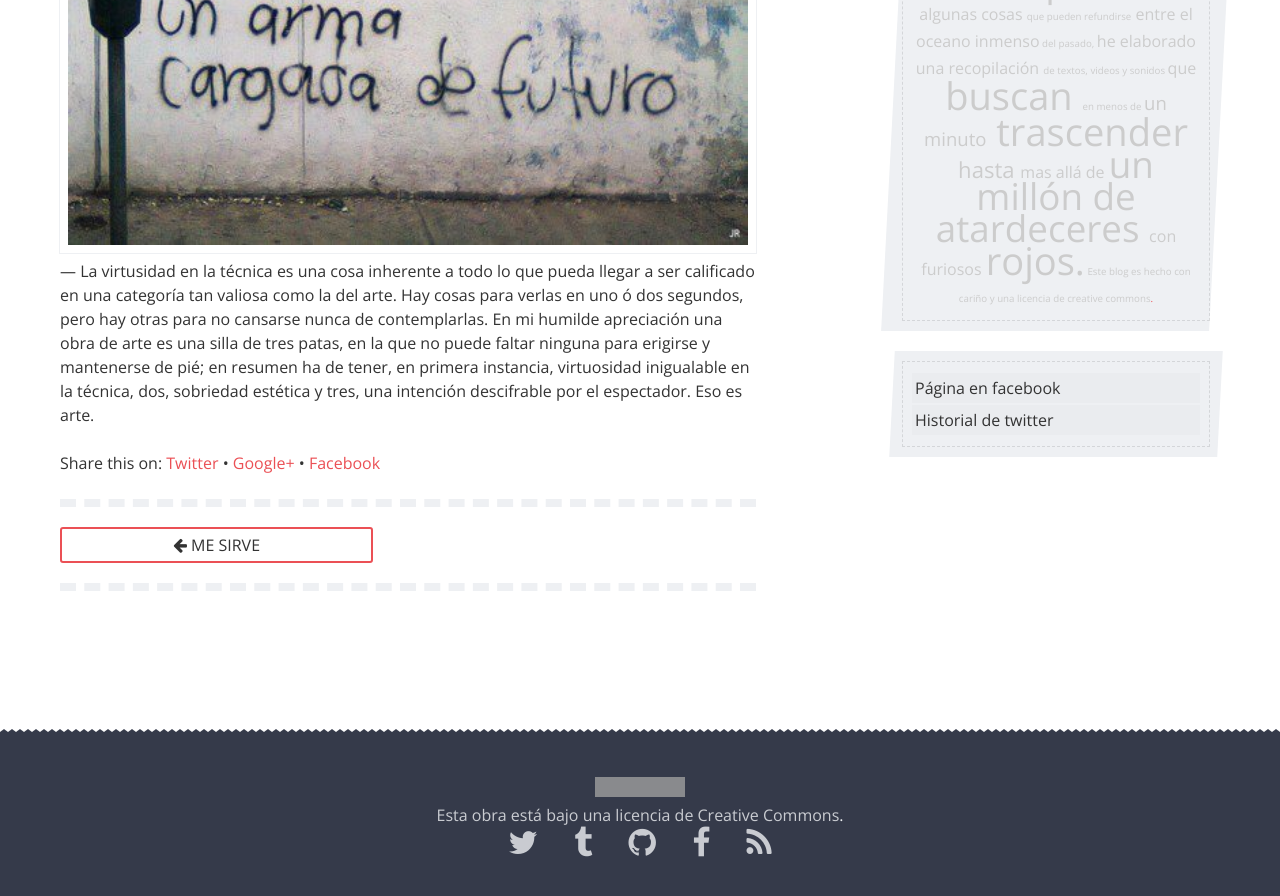
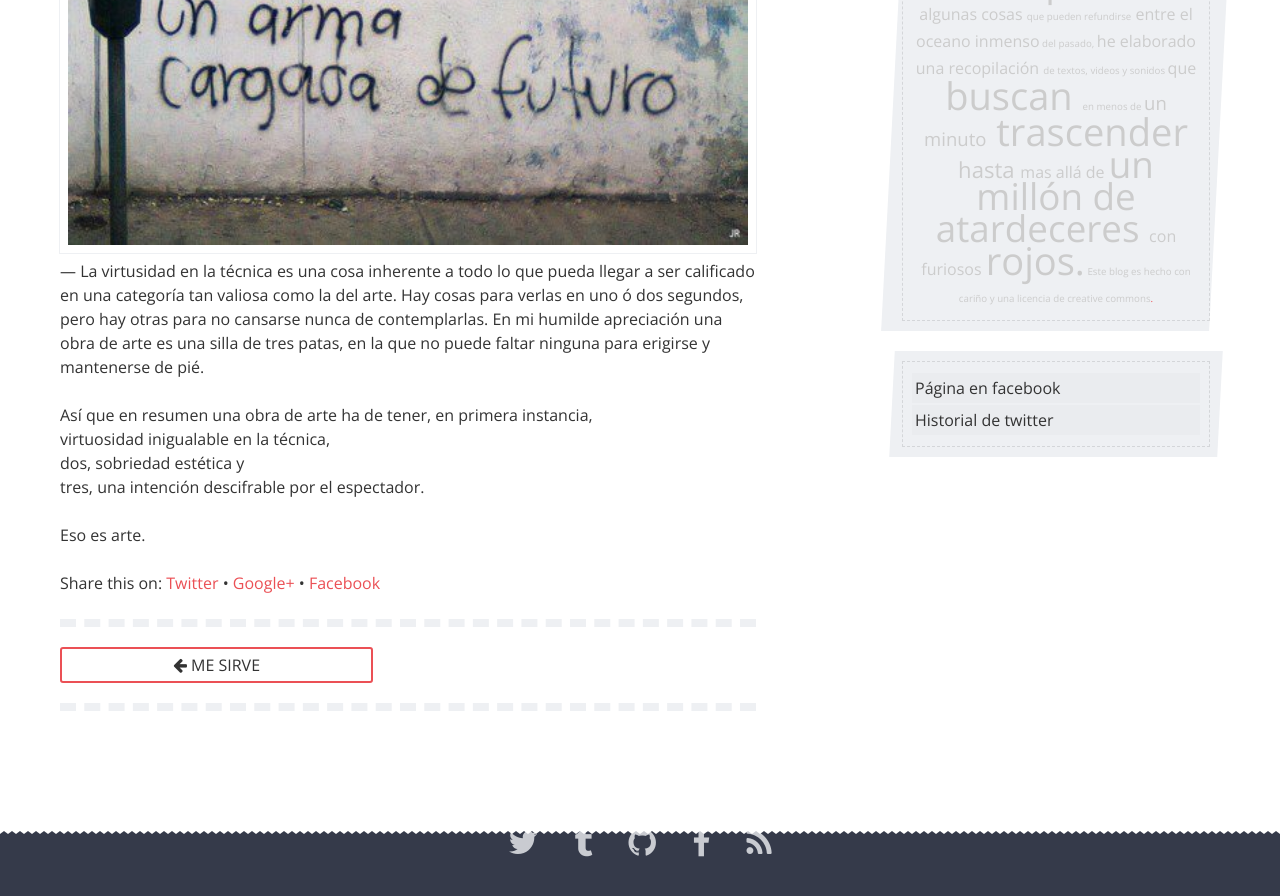
Before and after one commit to el3ctron/el3ctron.github.io, a Jekyll site: the page built from _posts/2014-04-08-¿qué-es-arte?.markdown, in a window 1280 px wide and 900 px high, scrolled down 760 px. Shown: the top 896 px of the window. Built offline with Jekyll 4.4.1, drawn with Linux system fonts in a browser that asks for light colours; nearby versions of some CDN libraries; Markdown is read by kramdown in place of the engine named in the settings; comment, search, counter and statistics services are not loaded; grey boxes are pictures that could not be loaded.

```diff
--- a/_posts/2014-04-08-¿qué-es-arte?.markdown
+++ b/_posts/2014-04-08-¿qué-es-arte?.markdown
@@ -16,4 +16,11 @@ categories:
 [![WordPress to Jekyll](/wp-content/uploads/por_tema/arte/198323_437726469619713_168176701_n.jpg)](//el3ctron.github.io/que-es-arte)
 <!-- more -->
 ---
-La virtusidad en la técnica es una cosa inherente a todo lo que pueda llegar a ser calificado en una categoría tan valiosa como la del arte. Hay cosas para verlas en uno ó dos segundos, pero hay otras para no cansarse nunca de contemplarlas. En mi humilde apreciación una obra de arte es una silla de tres patas, en la que no puede faltar ninguna para erigirse y mantenerse de pié; en resumen ha de tener, en primera instancia, virtuosidad inigualable en la técnica, dos, sobriedad estética y tres, una intención descifrable por el espectador. Eso es arte.
+La virtusidad en la técnica es una cosa inherente a todo lo que pueda llegar a ser calificado en una categoría tan valiosa como la del arte. Hay cosas para verlas en uno ó dos segundos, pero hay otras para no cansarse nunca de contemplarlas. En mi humilde apreciación una obra de arte es una silla de tres patas, en la que no puede faltar ninguna para erigirse y mantenerse de pié.
+
+Así que en resumen una obra de arte ha de tener, en primera instancia, <br>
+virtuosidad inigualable en la técnica, <br>
+dos, sobriedad estética y <br>
+tres, una intención descifrable por el espectador. <br>
+<br>
+Eso es arte.<br>
```
Also changed, not shown: about.md (+2 -6 lines), contact.md (+2 -0 lines).
